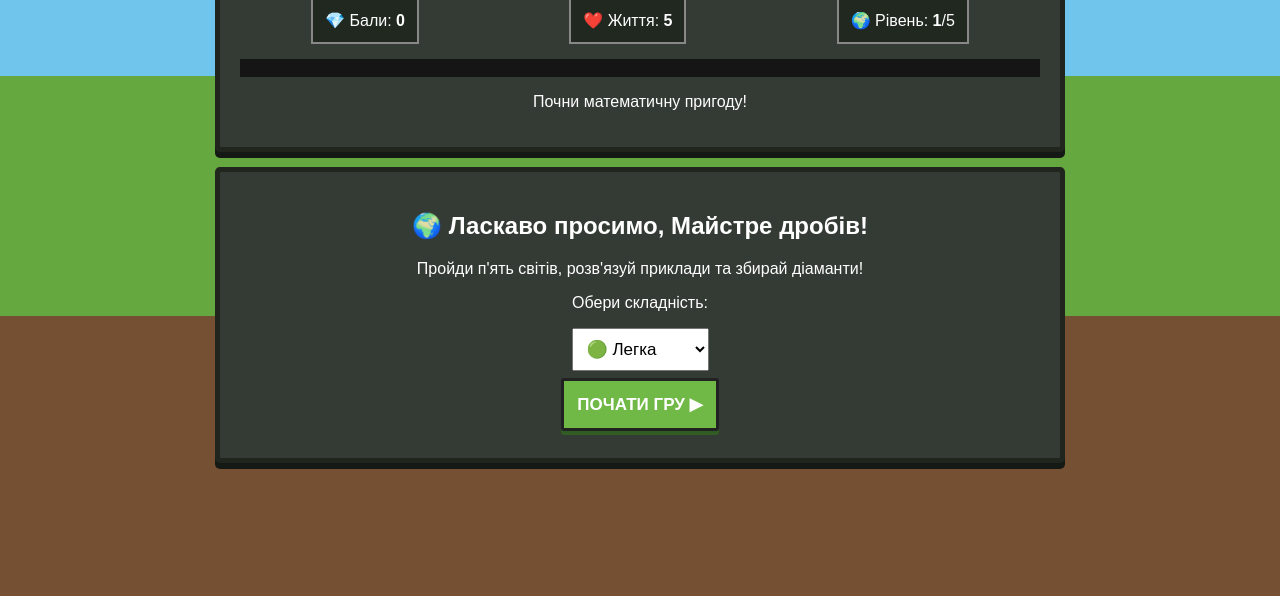
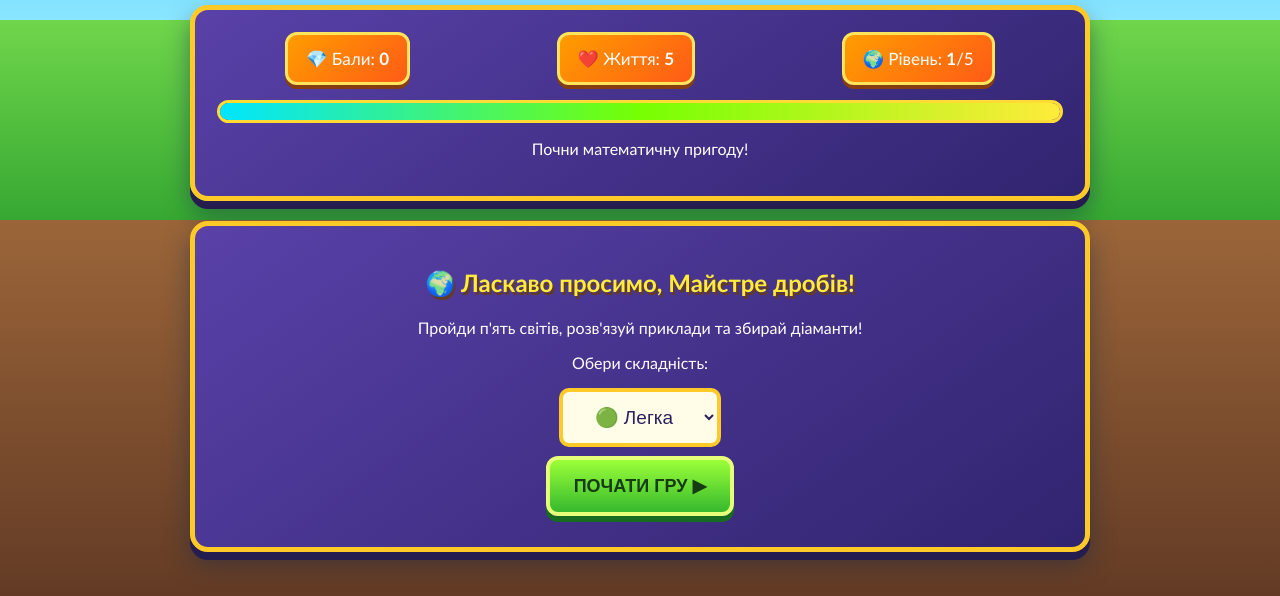
Before and after one commit to mariaanatolidi1989-debug/666, a plain HTML site: page index.html in a window 1280 px wide. Shown: the part 204-800 px from the top of the page. Drawn offline with Linux system fonts and the light colour scheme.

Commit message:
Refactor CSS styles for improved layout and design

```diff
--- a/index.html
+++ b/index.html
@@ -6,38 +6,177 @@
 <meta name="viewport" content="width=device-width, initial-scale=1">
 <title>Minecraft — Світ дробів</title>
 <style>
-*{box-sizing:border-box}
-body{
- margin:0;min-height:100vh;padding:15px;
- font-family:Arial,sans-serif;color:white;text-align:center;
- background:linear-gradient(#70c5ec 0 35%,#65a83f 35% 65%,#765033 65%);
+
+* {
+  box-sizing: border-box;
 }
-.container{max-width:850px;margin:auto}
-h1{font-size:clamp(26px,5vw,42px);text-shadow:3px 4px #333}
-.panel{
- background:#343b35;border:5px solid #20251e;
- box-shadow:0 6px #151915;padding:20px;
- margin:15px auto;border-radius:5px;
+
+body {
+  margin: 0;
+  min-height: 100vh;
+  padding: 15px;
+  font-family: "Trebuchet MS", Arial, sans-serif;
+  color: white;
+  text-align: center;
+  background:
+    linear-gradient(180deg,
+      #39c5ff 0%,
+      #8be6ff 28%,
+      #70d64b 28%,
+      #36a832 53%,
+      #9b6539 53%,
+      #633b25 100%);
+  background-attachment: fixed;
 }
-.stats{display:flex;justify-content:space-around;gap:8px;flex-wrap:wrap}
-.stat{background:#202820;padding:12px;border:2px solid #888}
-.blocks{font-size:35px;margin:15px}
-button,input{
- padding:13px;margin:7px;font-size:17px;
- border:3px solid #222;border-radius:3px
+
+.container {
+  max-width: 900px;
+  margin: auto;
 }
-button{
- background:#70b946;color:white;font-weight:bold;
- cursor:pointer;box-shadow:0 4px #315c23
+
+h1 {
+  color: #fff600;
+  font-size: clamp(27px, 6vw, 48px);
+  text-shadow:
+    4px 4px #713b15,
+    7px 7px #252525;
+  letter-spacing: 2px;
 }
-button:hover{background:#91d35d}
-input{width:min(230px,90%);text-align:center}
-.hidden{display:none!important}
-#question{font-size:25px;line-height:1.5}
-#feedback{font-size:19px;min-height:35px}
-.progress{height:18px;background:#151515;margin:15px 0}
-#bar{height:100%;background:#7cdb43;width:0}
-select{padding:10px;font-size:17px}
+
+h2 {
+  color: #ffeb3b;
+  text-shadow: 2px 3px #633b25;
+}
+
+.panel {
+  background: linear-gradient(145deg, #5941a8, #31246f);
+  border: 5px solid #ffca28;
+  border-radius: 18px;
+  box-shadow:
+    0 8px 0 #251c50,
+    0 12px 25px #172b4980;
+  padding: 22px;
+  margin: 20px auto;
+}
+
+.stats {
+  display: flex;
+  justify-content: space-around;
+  gap: 10px;
+  flex-wrap: wrap;
+}
+
+.stat {
+  background: linear-gradient(135deg, #ff9d00, #ff5b16);
+  padding: 13px 18px;
+  border: 3px solid #ffe45c;
+  border-radius: 12px;
+  box-shadow: 0 4px #873d12;
+  font-size: 17px;
+}
+
+.blocks {
+  font-size: 42px;
+  margin: 20px;
+  filter: drop-shadow(3px 5px 2px #333);
+}
+
+button {
+  background: linear-gradient(180deg, #9cff39, #36b92d);
+  color: #153c13;
+  font-weight: 900;
+  font-size: 18px;
+  padding: 15px 24px;
+  margin: 9px;
+  border: 4px solid #e5ff78;
+  border-radius: 12px;
+  box-shadow: 0 6px #176b20;
+  cursor: pointer;
+  transition: .2s;
+}
+
+button:hover {
+  transform: translateY(-4px) scale(1.04);
+  background: linear-gradient(180deg, #ffff54, #8bff26);
+}
+
+button:active {
+  transform: translateY(3px);
+  box-shadow: 0 2px #176b20;
+}
+
+input, select {
+  padding: 14px;
+  font-size: 19px;
+  border: 4px solid #ffca28;
+  border-radius: 10px;
+  background: #fffde7;
+  color: #29205e;
+  text-align: center;
+  max-width: 90%;
+}
+
+#question {
+  font-size: 27px;
+  line-height: 1.5;
+  color: #fff;
+  background: #20194f;
+  padding: 20px;
+  border: 3px dashed #ffdf40;
+  border-radius: 14px;
+}
+
+#feedback {
+  font-size: 21px;
+  font-weight: bold;
+  min-height: 40px;
+  margin-top: 15px;
+}
+
+#explanation {
+  color: #fff176;
+  font-size: 17px;
+  margin: 12px;
+}
+
+.progress {
+  height: 23px;
+  background: #20194f;
+  border: 3px solid #ffdc35;
+  border-radius: 15px;
+  overflow: hidden;
+  margin: 15px 0;
+}
+
+#bar {
+  height: 100%;
+  background: linear-gradient(90deg, #00e5ff, #76ff03, #ffeb3b);
+  transition: width .4s;
+}
+
+.hidden {
+  display: none !important;
+}
+
+#finish {
+  background: linear-gradient(135deg, #ff8a00, #e91e63, #673ab7);
+  border-color: #fff176;
+}
+
+#finish h2 {
+  font-size: 30px;
+}
+
+.small {
+  color: #fff3a0;
+}
+
+@media(max-width:600px) {
+  .panel {padding: 14px}
+  #question {font-size: 21px}
+  .stat {font-size: 14px}
+  button {font-size: 16px}
+}
 </style>
 </head>
 <body>
```
